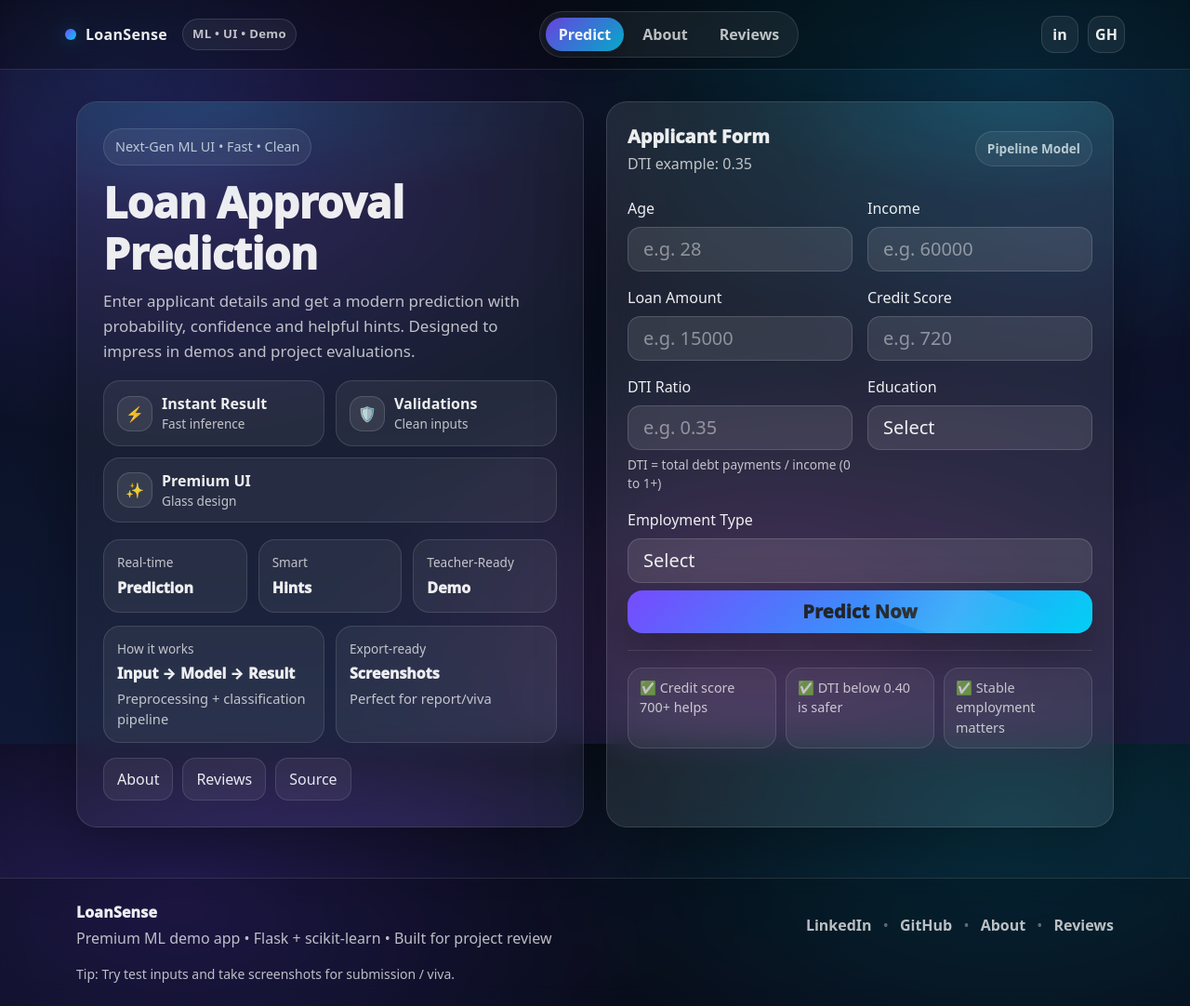
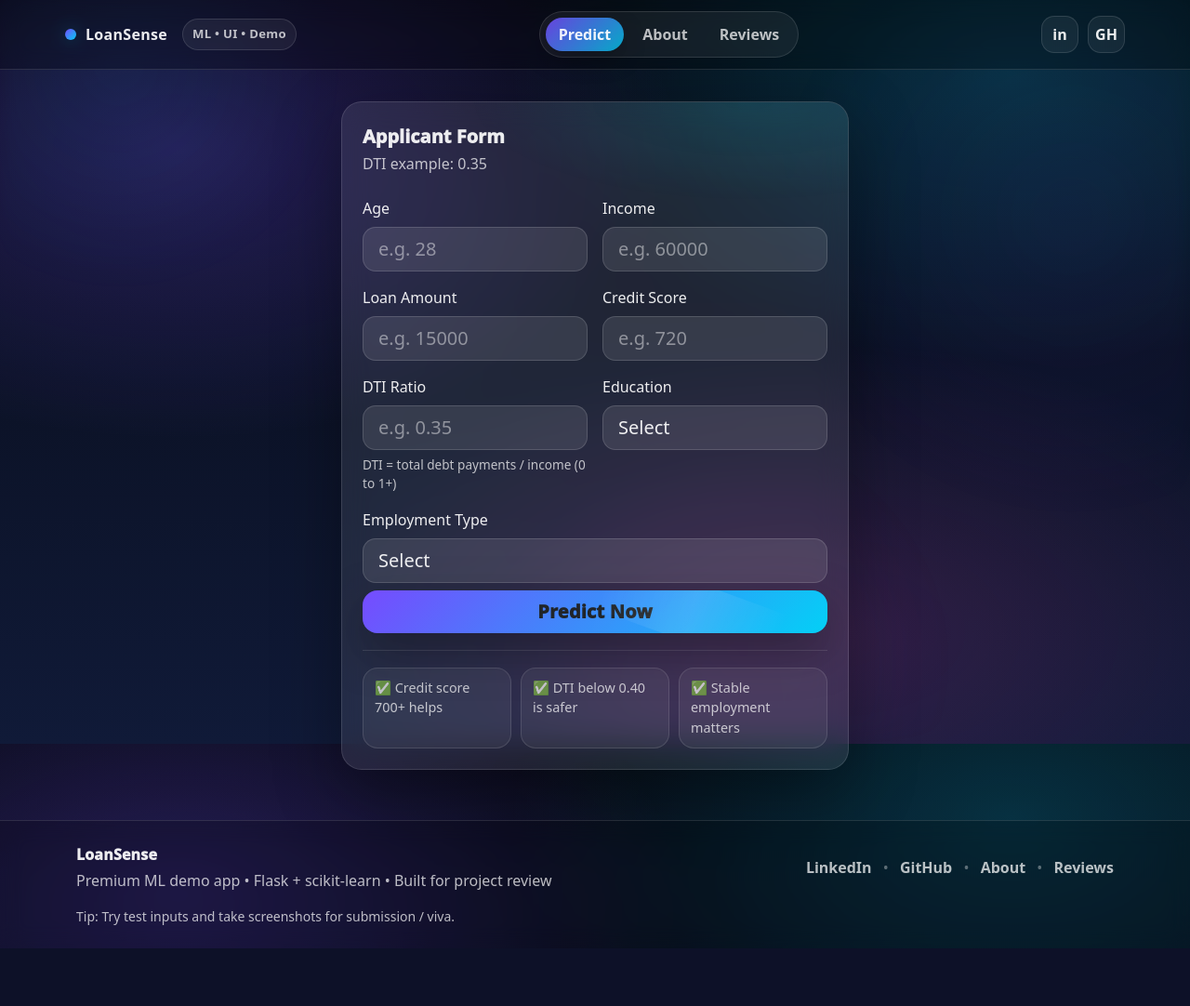
Before and after one commit to Bhavy123321/M.L---Project, a Flask app: page / in a window 1280 px wide. Shown: the whole page at 93% size. After the commit the page ends 1020 px from the top, so only its background shows below. Run offline with Flask 3, Linux system fonts and the light colour scheme; parts of the project's set-up code (start-up, migrations or seed data) failed here and were passed over.

Commit message:
Update index.html

```diff
--- a/templates/index.html
+++ b/templates/index.html
@@ -4,89 +4,18 @@
 {% block content %}
 <section class="heroWrap">
   <div class="container">
-    <div class="row g-4 align-items-stretch">
+    <div class="row justify-content-center">
 
-      <div class="col-lg-6">
-        <div class="heroCard">
-          <div class="pill">Next-Gen ML UI • Fast • Clean</div>
+      <!-- LEFT SIDE REMOVED COMPLETELY -->
 
-          <h1 class="heroTitle">Loan Approval Prediction</h1>
-          <p class="heroText">
-            Enter applicant details and get a modern prediction with probability, confidence and helpful hints.
-            Designed to impress in demos and project evaluations.
-          </p>
-
-          <div class="trustStrip">
-            <div class="trustItem">
-              <div class="trustIcon">⚡</div>
-              <div>
-                <div class="trustTitle">Instant Result</div>
-                <div class="trustSub">Fast inference</div>
-              </div>
-            </div>
-
-            <div class="trustItem">
-              <div class="trustIcon">🛡️</div>
-              <div>
-                <div class="trustTitle">Validations</div>
-                <div class="trustSub">Clean inputs</div>
-              </div>
-            </div>
-
-            <div class="trustItem">
-              <div class="trustIcon">✨</div>
-              <div>
-                <div class="trustTitle">Premium UI</div>
-                <div class="trustSub">Glass design</div>
-              </div>
-            </div>
-          </div>
-
-          <div class="miniStats">
-            <div class="miniStat">
-              <div class="miniTop">Real-time</div>
-              <div class="miniBig">Prediction</div>
-            </div>
-            <div class="miniStat">
-              <div class="miniTop">Smart</div>
-              <div class="miniBig">Hints</div>
-            </div>
-            <div class="miniStat">
-              <div class="miniTop">Teacher-Ready</div>
-              <div class="miniBig">Demo</div>
-            </div>
-          </div>
-
-          <div class="featureRow">
-            <div class="featureCard">
-              <div class="fTop">How it works</div>
-              <div class="fBig">Input → Model → Result</div>
-              <div class="fSub">Preprocessing + classification pipeline</div>
-            </div>
-            <div class="featureCard">
-              <div class="fTop">Export-ready</div>
-              <div class="fBig">Screenshots</div>
-              <div class="fSub">Perfect for report/viva</div>
-            </div>
-          </div>
-
-          <div class="quickLinks">
-            <a class="qBtn" href="/about">About</a>
-            <a class="qBtn" href="/reviews">Reviews</a>
-            <a class="qBtn" href="{{ social.github }}" target="_blank" rel="noreferrer">Source</a>
-          </div>
-
-        </div>
-      </div>
-
-      <div class="col-lg-6">
+      <div class="col-lg-7 col-xl-6">
         <div class="glassCard">
           <div class="cardHead">
             <div>
               <div class="cardTitle">Applicant Form</div>
               <div class="cardSub">DTI example: 0.35</div>
             </div>
-            <div class="badgeSoft d-none d-sm-inline">Pipeline Model</div>
+            <!-- Pipeline Model badge REMOVED -->
           </div>
 
           {% if error %}
@@ -96,63 +25,109 @@
           {% endif %}
 
           <form action="/predict" method="POST" class="row g-3 mt-2">
+
+            <!-- AGE -->
             <div class="col-md-6">
               <label class="form-label">Age</label>
-              <input class="form-control form-control-lg" name="Age" type="number" required
-                     value="{{ form.Age if form else '' }}" placeholder="e.g. 28">
+              <input class="form-control form-control-lg positive-only"
+                     name="Age"
+                     type="number"
+                     min="1"
+                     step="1"
+                     required
+                     value="{{ form.Age if form else '' }}"
+                     placeholder="e.g. 28">
             </div>
 
+            <!-- INCOME -->
             <div class="col-md-6">
               <label class="form-label">Income</label>
-              <input class="form-control form-control-lg" name="Income" type="number" required
-                     value="{{ form.Income if form else '' }}" placeholder="e.g. 60000">
+              <input class="form-control form-control-lg positive-only"
+                     name="Income"
+                     type="number"
+                     min="0.000001"
+                     step="any"
+                     required
+                     value="{{ form.Income if form else '' }}"
+                     placeholder="e.g. 60000">
             </div>
 
+            <!-- LOAN AMOUNT -->
             <div class="col-md-6">
               <label class="form-label">Loan Amount</label>
-              <input class="form-control form-control-lg" name="LoanAmount" type="number" required
-                     value="{{ form.LoanAmount if form else '' }}" placeholder="e.g. 15000">
+              <input class="form-control form-control-lg positive-only"
+                     name="LoanAmount"
+                     type="number"
+                     min="0.000001"
+                     step="any"
+                     required
+                     value="{{ form.LoanAmount if form else '' }}"
+                     placeholder="e.g. 15000">
             </div>
 
+            <!-- CREDIT SCORE -->
             <div class="col-md-6">
               <label class="form-label">Credit Score</label>
-              <input class="form-control form-control-lg" name="CreditScore" type="number" required
-                     value="{{ form.CreditScore if form else '' }}" placeholder="e.g. 720">
+              <input class="form-control form-control-lg positive-only"
+                     name="CreditScore"
+                     type="number"
+                     min="1"
+                     step="1"
+                     required
+                     value="{{ form.CreditScore if form else '' }}"
+                     placeholder="e.g. 720">
             </div>
 
+            <!-- DTI -->
             <div class="col-md-6">
               <label class="form-label">DTI Ratio</label>
-              <input class="form-control form-control-lg" name="DTIRatio" type="text" required
-                     value="{{ form.DTIRatio if form else '' }}" placeholder="e.g. 0.35">
+              <input class="form-control form-control-lg positive-only"
+                     name="DTIRatio"
+                     type="number"
+                     min="0.000001"
+                     step="any"
+                     required
+                     value="{{ form.DTIRatio if form else '' }}"
+                     placeholder="e.g. 0.35">
               <div class="helpText">DTI = total debt payments / income (0 to 1+)</div>
             </div>
 
+            <!-- EDUCATION -->
             <div class="col-md-6">
               <label class="form-label">Education</label>
               <select class="form-select form-select-lg" name="Education" required>
                 <option value="" disabled {% if not form %}selected{% endif %}>Select</option>
                 {% for opt in education_options %}
-                  <option value="{{ opt }}" {% if form and form.Education == opt %}selected{% endif %}>{{ opt }}</option>
+                  <option value="{{ opt }}"
+                    {% if form and form.Education == opt %}selected{% endif %}>
+                    {{ opt }}
+                  </option>
                 {% endfor %}
               </select>
             </div>
 
+            <!-- EMPLOYMENT -->
             <div class="col-12">
               <label class="form-label">Employment Type</label>
               <select class="form-select form-select-lg" name="EmploymentType" required>
                 <option value="" disabled {% if not form %}selected{% endif %}>Select</option>
                 {% for opt in employment_options %}
-                  <option value="{{ opt }}" {% if form and form.EmploymentType == opt %}selected{% endif %}>{{ opt }}</option>
+                  <option value="{{ opt }}"
+                    {% if form and form.EmploymentType == opt %}selected{% endif %}>
+                    {{ opt }}
+                  </option>
                 {% endfor %}
               </select>
             </div>
 
+            <!-- BUTTON -->
             <div class="col-12 d-grid mt-2">
               <button class="btn btnGlow btn-lg">
                 Predict Now
                 <span class="btnShine"></span>
               </button>
             </div>
+
           </form>
 
           <div class="divider"></div>
@@ -169,4 +144,34 @@
     </div>
   </div>
 </section>
+
+<!-- Strict Positive Real Number Enforcement -->
+<script>
+document.querySelectorAll('.positive-only').forEach(function(input){
+
+  // Block invalid characters
+  input.addEventListener("keydown", function(e){
+    if (["-", "+", "e", "E"].includes(e.key)) {
+      e.preventDefault();
+    }
+  });
+
+  input.addEventListener("input", function(){
+    if (this.value === "") return;
+
+    let val = parseFloat(this.value);
+
+    if (isNaN(val) || val <= 0) {
+      this.value = "";
+    }
+
+    // Force integer fields
+    if (this.step === "1" && this.value !== "") {
+      this.value = Math.floor(val);
+    }
+  });
+
+});
+</script>
+
 {% endblock %}
```
